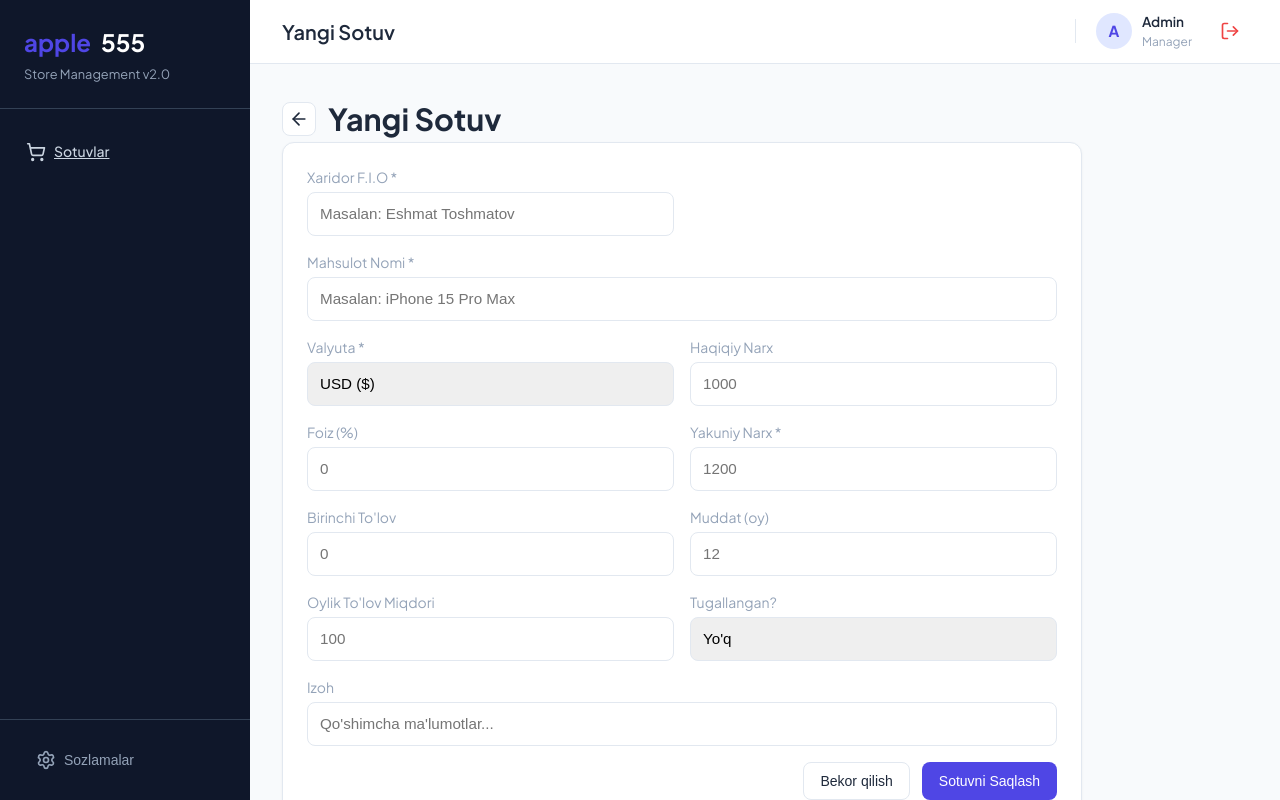
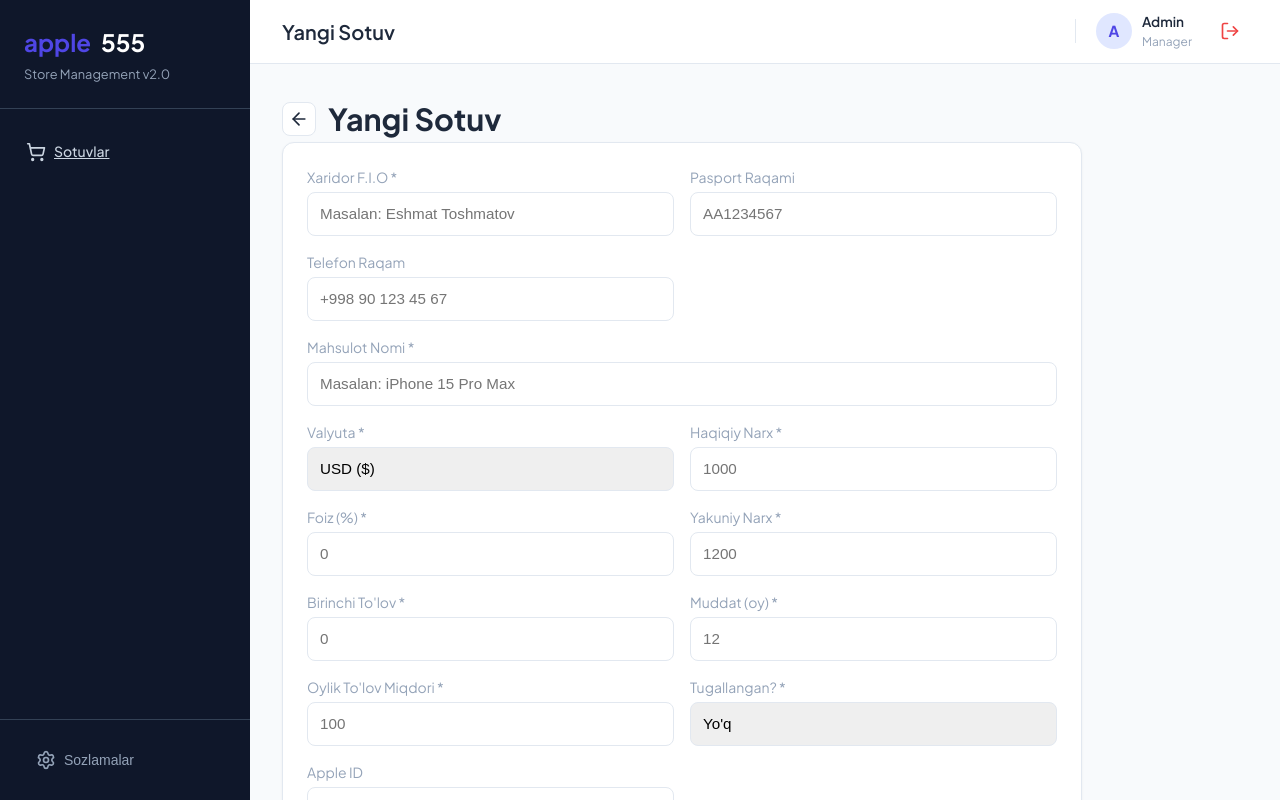
Before and after one commit to abdulhafiz0007/debt_management, a React (Vite) app: page /create-sale in a window 1280 px wide. Built offline with nearby package versions, Linux system fonts and the light colour scheme; no server answers; sample sign-in values are in the browser's storage.

Commit message:
enhance CreateSaleV2 component with additional buyer information fields and improved form validation

```diff
--- a/src/pages/CreateSaleV2.jsx
+++ b/src/pages/CreateSaleV2.jsx
@@ -9,6 +9,8 @@ const CreateSaleV2 = () => {
     const [isSubmitting, setIsSubmitting] = useState(false);
     const [formData, setFormData] = useState({
         buyer: '',
+        buyerPassport: '',
+        buyerPhoneNumber: '',
         productName: '',
         currency: 'USD',
         realPrice: '',
@@ -18,25 +20,29 @@ const CreateSaleV2 = () => {
         months: '',
         monthlyPaymentAmount: '',
         isDone: false,
+        connectedAppleId: '',
         comment: ''
     });
 
     const handleSubmit = async (e) => {
         e.preventDefault();
-        if (!formData.buyer || !formData.productName || !formData.finalPrice) return;
+        if (!formData.buyer || !formData.productName || !formData.currency || !formData.realPrice || !formData.percentage || !formData.finalPrice || !formData.firstPayment || !formData.months || !formData.monthlyPaymentAmount || formData.isDone === null) return;
 
         setIsSubmitting(true);
         const result = await addSale({
             buyer: formData.buyer,
+            buyerPassport: formData.buyerPassport,
+            buyerPhoneNumber: formData.buyerPhoneNumber,
             productName: formData.productName,
             currency: formData.currency,
-            realPrice: Number(formData.realPrice) || 0,
-            percentage: Number(formData.percentage) || 0,
+            realPrice: Number(formData.realPrice),
+            percentage: Number(formData.percentage),
             finalPrice: Number(formData.finalPrice),
-            firstPayment: Number(formData.firstPayment) || 0,
-            months: Number(formData.months) || 0,
-            monthlyPaymentAmount: Number(formData.monthlyPaymentAmount) || 0,
+            firstPayment: Number(formData.firstPayment),
+            months: Number(formData.months),
+            monthlyPaymentAmount: Number(formData.monthlyPaymentAmount),
             isDone: formData.isDone,
+            connectedAppleId: formData.connectedAppleId,
             comment: formData.comment,
             soldAt: new Date().toISOString()
         });
@@ -86,6 +92,29 @@ const CreateSaleV2 = () => {
                                 required
                             />
                         </div>
+                        <div>
+                            <label className="text-sm text-muted" style={{ display: 'block', marginBottom: '4px' }}>Pasport Raqami</label>
+                            <input
+                                className="input"
+                                name="buyerPassport"
+                                placeholder="AA1234567"
+                                value={formData.buyerPassport}
+                                onChange={handleChange}
+                            />
+                        </div>
+                    </div>
+
+                    <div className="responsive-grid mb-4">
+                        <div>
+                            <label className="text-sm text-muted" style={{ display: 'block', marginBottom: '4px' }}>Telefon Raqam</label>
+                            <input
+                                className="input"
+                                name="buyerPhoneNumber"
+                                placeholder="+998 90 123 45 67"
+                                value={formData.buyerPhoneNumber}
+                                onChange={handleChange}
+                            />
+                        </div>
                         <div></div>
                     </div>
 
@@ -121,7 +150,7 @@ const CreateSaleV2 = () => {
                             </select>
                         </div>
                         <div>
-                            <label className="text-sm text-muted" style={{ display: 'block', marginBottom: '4px' }}>Haqiqiy Narx</label>
+                            <label className="text-sm text-muted" style={{ display: 'block', marginBottom: '4px' }}>Haqiqiy Narx *</label>
                             <input
                                 className="input"
                                 name="realPrice"
@@ -129,6 +158,7 @@ const CreateSaleV2 = () => {
                                 placeholder="1000"
                                 value={formData.realPrice}
                                 onChange={handleChange}
+                                required
                             />
                         </div>
                     </div>
@@ -136,7 +166,7 @@ const CreateSaleV2 = () => {
                     {/* Percentage and Prices */}
                     <div className="responsive-grid mb-4">
                         <div>
-                            <label className="text-sm text-muted" style={{ display: 'block', marginBottom: '4px' }}>Foiz (%)</label>
+                            <label className="text-sm text-muted" style={{ display: 'block', marginBottom: '4px' }}>Foiz (%) *</label>
                             <input
                                 className="input"
                                 name="percentage"
@@ -144,6 +174,7 @@ const CreateSaleV2 = () => {
                                 placeholder="0"
                                 value={formData.percentage}
                                 onChange={handleChange}
+                                required
                             />
                         </div>
                         <div>
@@ -163,7 +194,7 @@ const CreateSaleV2 = () => {
                     {/* Payment Info */}
                     <div className="responsive-grid mb-4">
                         <div>
-                            <label className="text-sm text-muted" style={{ display: 'block', marginBottom: '4px' }}>Birinchi To'lov</label>
+                            <label className="text-sm text-muted" style={{ display: 'block', marginBottom: '4px' }}>Birinchi To'lov *</label>
                             <input
                                 className="input"
                                 name="firstPayment"
@@ -171,10 +202,11 @@ const CreateSaleV2 = () => {
                                 placeholder="0"
                                 value={formData.firstPayment}
                                 onChange={handleChange}
+                                required
                             />
                         </div>
                         <div>
-                            <label className="text-sm text-muted" style={{ display: 'block', marginBottom: '4px' }}>Muddat (oy)</label>
+                            <label className="text-sm text-muted" style={{ display: 'block', marginBottom: '4px' }}>Muddat (oy) *</label>
                             <input
                                 className="input"
                                 name="months"
@@ -182,6 +214,7 @@ const CreateSaleV2 = () => {
                                 placeholder="12"
                                 value={formData.months}
                                 onChange={handleChange}
+                                required
                             />
                         </div>
                     </div>
@@ -189,7 +222,7 @@ const CreateSaleV2 = () => {
                     {/* Monthly Payment */}
                     <div className="responsive-grid mb-4">
                         <div>
-                            <label className="text-sm text-muted" style={{ display: 'block', marginBottom: '4px' }}>Oylik To'lov Miqdori</label>
+                            <label className="text-sm text-muted" style={{ display: 'block', marginBottom: '4px' }}>Oylik To'lov Miqdori *</label>
                             <input
                                 className="input"
                                 name="monthlyPaymentAmount"
@@ -197,21 +230,38 @@ const CreateSaleV2 = () => {
                                 placeholder="100"
                                 value={formData.monthlyPaymentAmount}
                                 onChange={handleChange}
+                                required
                             />
                         </div>
                         <div>
-                            <label className="text-sm text-muted" style={{ display: 'block', marginBottom: '4px' }}>Tugallangan?</label>
+                            <label className="text-sm text-muted" style={{ display: 'block', marginBottom: '4px' }}>Tugallangan? *</label>
                             <select
                                 className="input"
                                 name="isDone"
                                 value={formData.isDone}
                                 onChange={(e) => setFormData({ ...formData, isDone: e.target.value === 'true' })}
                                 style={{ width: '100%' }}
+                                required
                             >
                                 <option value="false">Yo'q</option>
                                 <option value="true">Ha</option>
                             </select>
                         </div>
+                    </div>
+
+                    {/* Additional Information */}
+                    <div className="responsive-grid mb-4">
+                        <div>
+                            <label className="text-sm text-muted" style={{ display: 'block', marginBottom: '4px' }}>Apple ID</label>
+                            <input
+                                className="input"
+                                name="connectedAppleId"
+                                placeholder="example@icloud.com"
+                                value={formData.connectedAppleId}
+                                onChange={handleChange}
+                            />
+                        </div>
+                        <div></div>
                     </div>
 
                     {/* Comment */}
```
